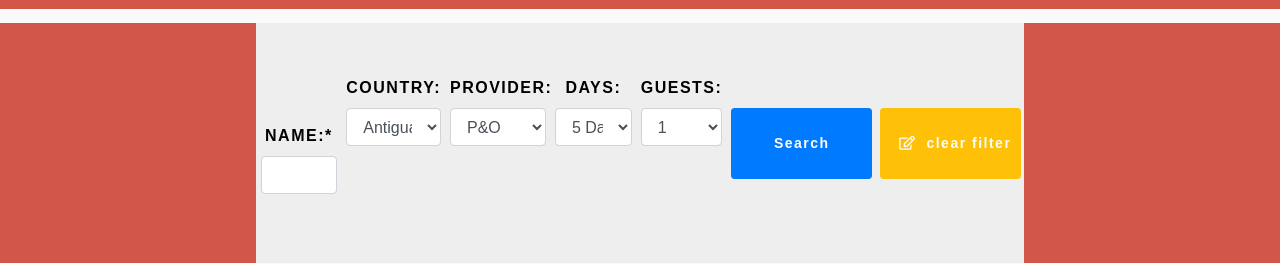
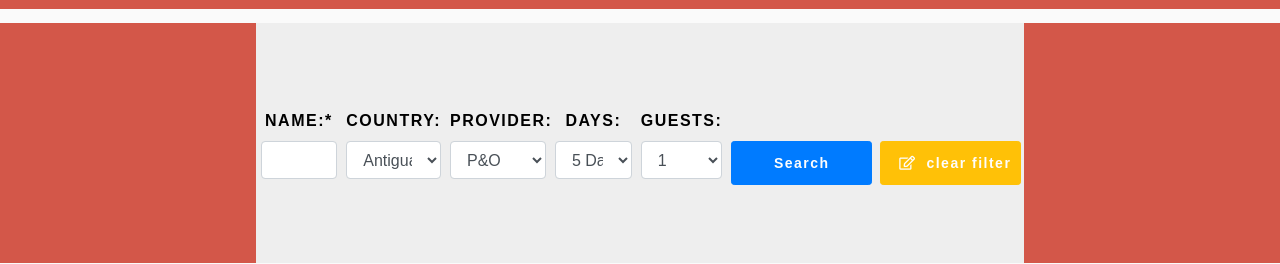
Before and after one commit to CacheMeGifYouCan/Palacia, a website: page search.html in a window 1280 px wide. Shown: the part 95-359 px from the top of the page. Drawn offline with nearby package versions, Linux system fonts and the light colour scheme; a web font is replaced by a local one.

Commit message:
Fix form spacing

```diff
--- a/search.html
+++ b/search.html
@@ -90,11 +90,11 @@
         <!-- Search Form -->
         <section class="mt-5 colorMain" id="searchForm">
           <form action="./moredetails.html" method="POST" id="formContainer" class="text-white titles font-weight-bold colorLightGray">
-            <div class="form-group mx-auto mt-5">
+            <div class="form-group mx-auto mt-4">
               <label for="cruisename" class="colorBlkTxt">NAME:*</label>
               <input type="text" name="cruisename" id="cruisename" class="form-control">
             </div>
-            <div class="form-group mx-auto">
+            <div class="form-group mx-auto mt-4">
               <label for="countries" class="colorBlkTxt">COUNTRY:</label>
               <select name="countries" id="countries" class="form-control">
                 <option value="">Antigua and Barbuda</option>
@@ -112,7 +112,7 @@
                 <option value="">Trindidad and Tobago</option>
               </select>
             </div>
-            <div class="form-group mx-auto">
+            <div class="form-group mx-auto mt-4">
               <label for="provider" class="colorBlkTxt">PROVIDER:</label>
               <select name="provider" id="provider" class="form-control">
                 <option value="">P&O</option>
@@ -124,7 +124,7 @@
                 <option value="">Planet Cruise</option>
               </select>
             </div>
-            <div class="form-group mx-auto">
+            <div class="form-group mx-auto mt-4">
               <label for="length" class="colorBlkTxt">DAYS:</label>
               <select name="length" id="length" class="form-control">
                 <option value="">5 Days</option>
@@ -136,7 +136,7 @@
                 <option value="">More</option>
               </select>
             </div>
-            <div class="form-group mx-auto">
+            <div class="form-group mx-auto mt-4">
               <label for="guests" class="colorBlkTxt">GUESTS:</label>
               <select name="guests" id="guests" class="form-control">
                 <option value="">1</option>
@@ -148,10 +148,10 @@
                 <option value="">7+</option>
               </select>
             </div>
-            <div class="form-group mx-auto">
+            <div class="form-group mx-auto mt-4">
               <button type="submit" class="btn btn-sm btn-primary colorWhtTxt text-nowrap text-center titles2 font-weight-bold">Search</button>
             </div>
-            <div class="form-group mx-5">
+            <div class="form-group mx-5 mt-4">
               <button type="submit" class="btn btn-sm btn-warning colorWhtTxt text-nowrap text-center titles2 font-weight-bold"><span>
                 <i class="far fa-edit"></i></span>clear filter</button>
             </div>
```
Also changed, not shown: index.html (+4 -4 lines).
